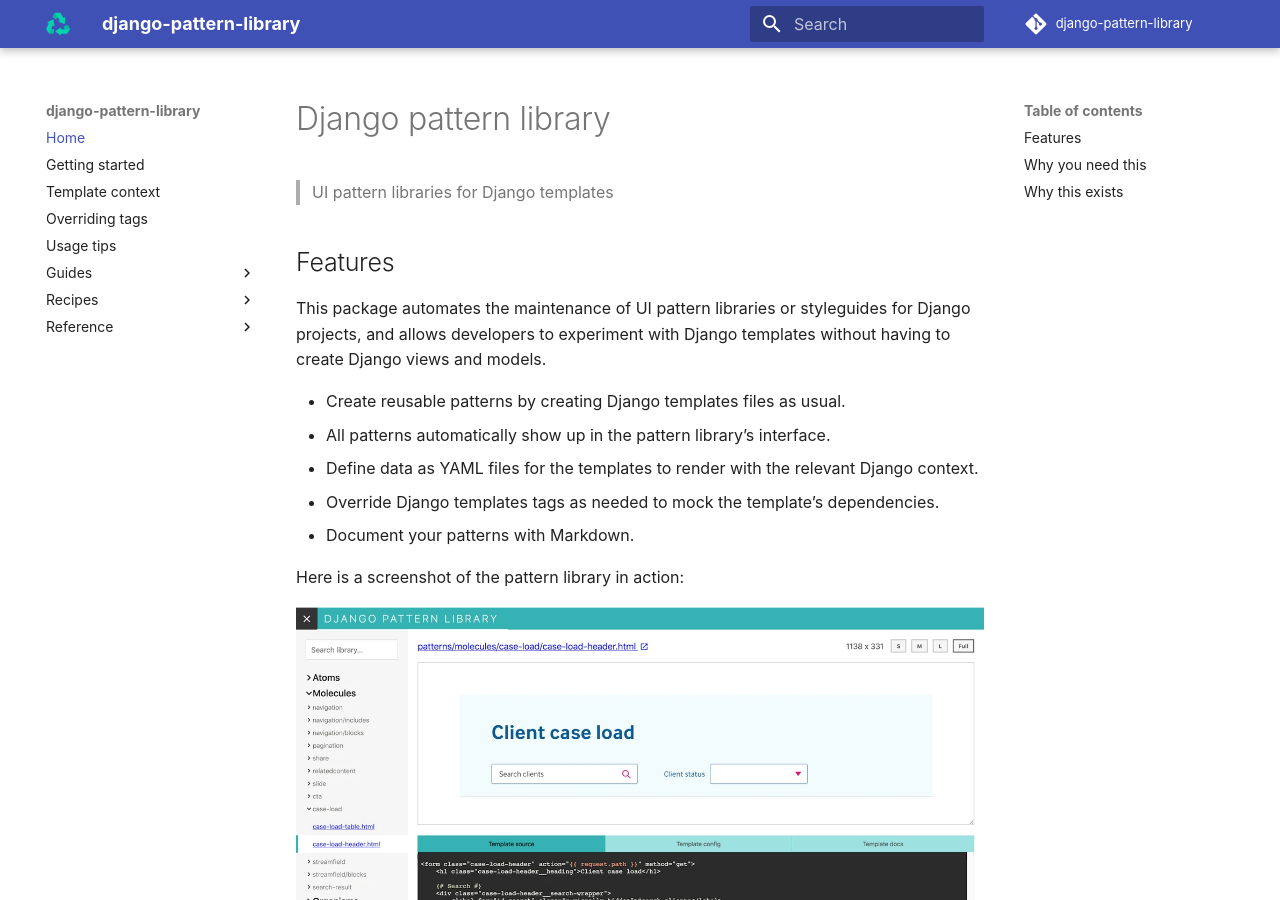
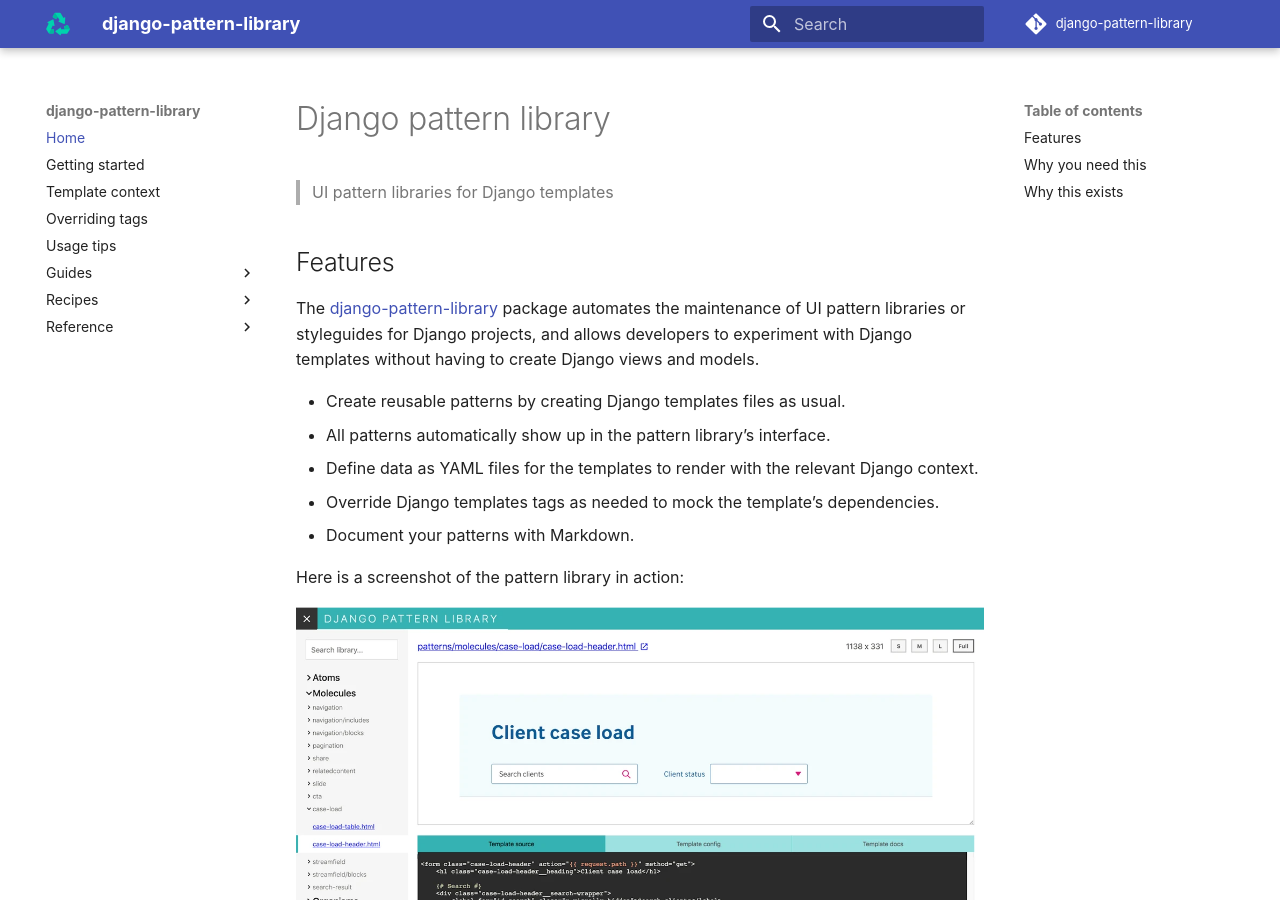
Before and after one commit to torchbox/django-pattern-library, an MkDocs documentation site: the page built from docs/index.md, in a window 1280 px wide and 900 px high. Built offline with MkDocs 1.6.1 and Material for MkDocs 9.7.7, drawn with Linux system fonts in a browser that asks for light colours; comment, search, counter and statistics services are not loaded.

```diff
--- a/docs/index.md
+++ b/docs/index.md
@@ -4,7 +4,7 @@
 
 ## Features
 
-This package automates the maintenance of UI pattern libraries or styleguides for Django projects, and allows developers to experiment with Django templates without having to create Django views and models.
+The [django-pattern-library](https://pypi.org/project/django-pattern-library/) package automates the maintenance of UI pattern libraries or styleguides for Django projects, and allows developers to experiment with Django templates without having to create Django views and models.
 
 - Create reusable patterns by creating Django templates files as usual.
 - All patterns automatically show up in the pattern library’s interface.
```
Also changed, not shown: README.md (+4 -0 lines).
